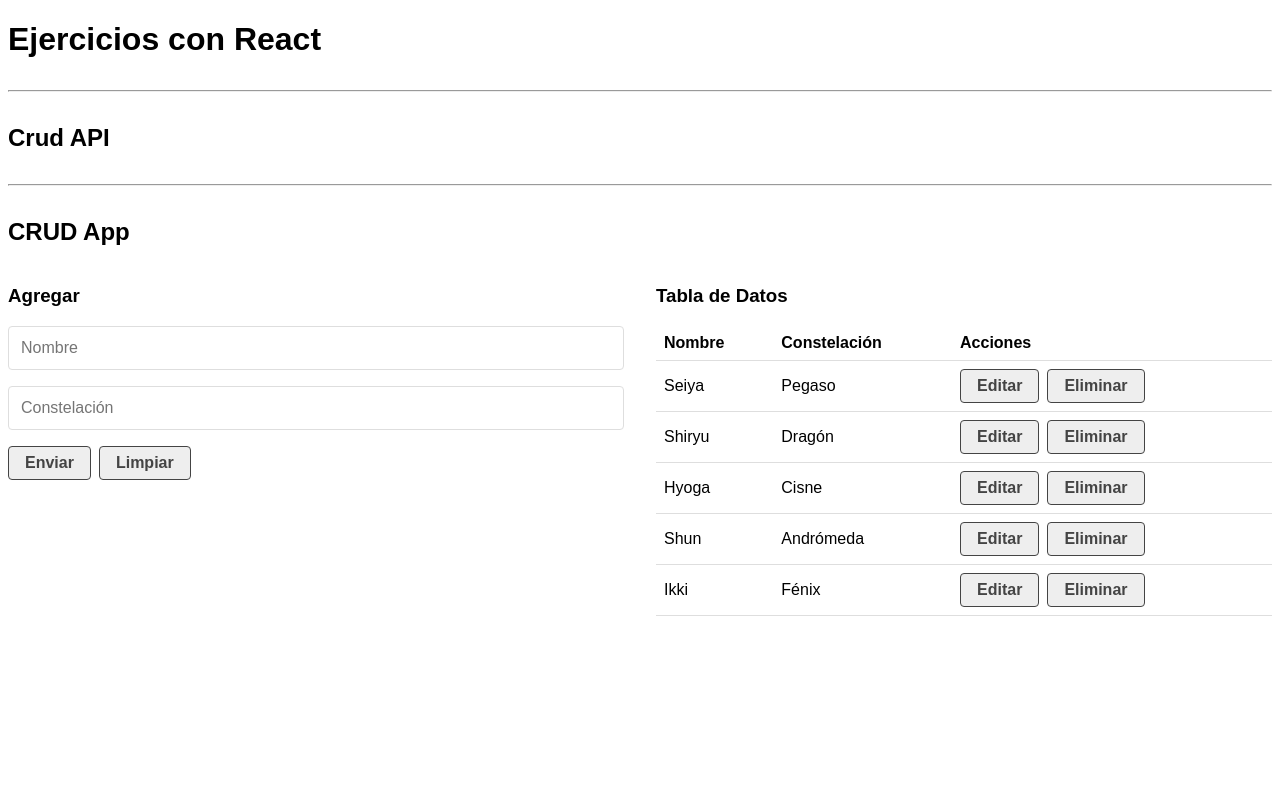
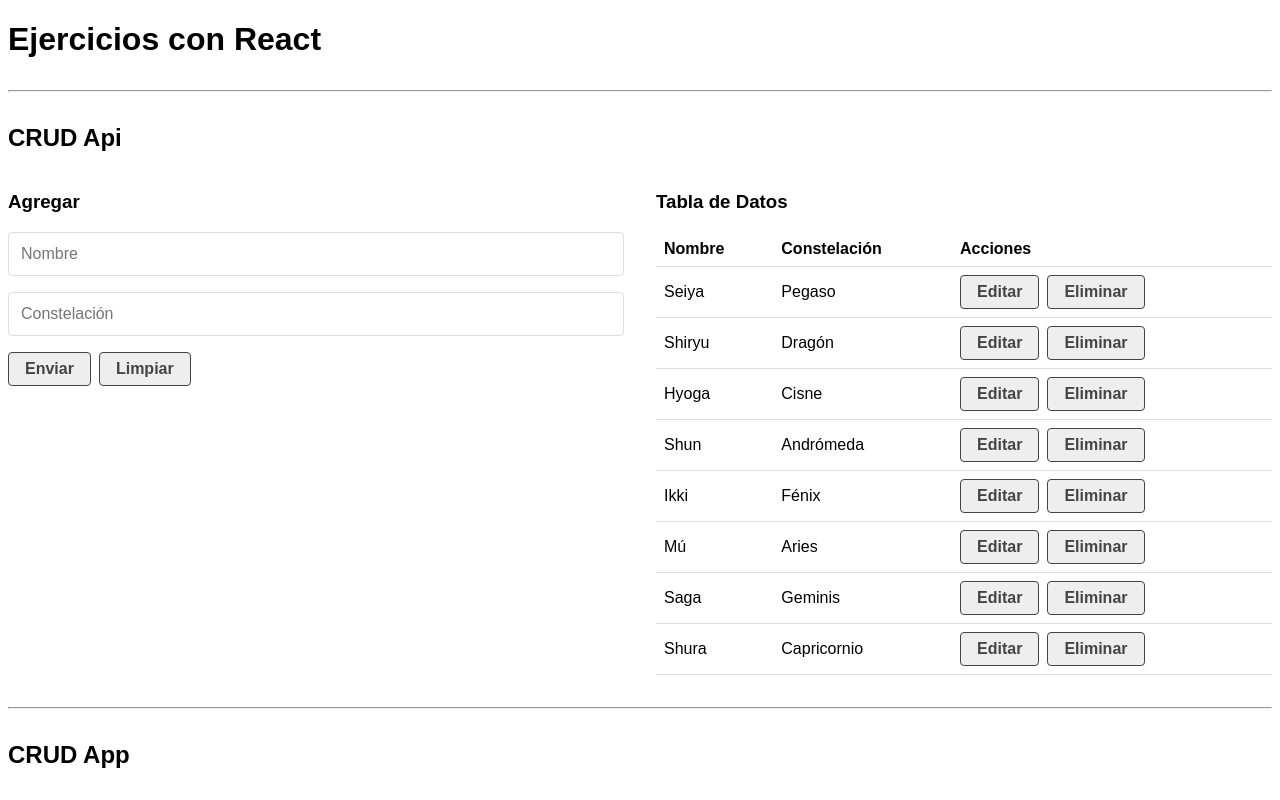
Before and after one commit to carloscarmona0829/React, a React (Create React App) app in the folder 02-react-ejercicios/: page / in a window 1280 px wide. Shown: the top 800 px of the page. Built offline with nearby package versions, Linux system fonts and the light colour scheme; data requests are answered from the project's data file.

Commit message:
Crud Api con Loader y Mensaje de error

```diff
--- a/02-react-ejercicios/package.json
+++ b/02-react-ejercicios/package.json
@@ -6,6 +6,7 @@
     "@testing-library/jest-dom": "^5.16.5",
     "@testing-library/react": "^13.4.0",
     "@testing-library/user-event": "^13.5.0",
+    "json-server": "^0.17.0",
     "react": "^18.2.0",
     "react-dom": "^18.2.0",
     "react-scripts": "5.0.1",
@@ -15,7 +16,8 @@
     "start": "react-scripts start",
     "build": "react-scripts build",
     "test": "react-scripts test",
-    "eject": "react-scripts eject"
+    "eject": "react-scripts eject",
+    "fake-api": "json-server --watch src/api/db.json --port 5000"
   },
   "eslintConfig": {
     "extends": [
--- a/02-react-ejercicios/public/index.html
+++ b/02-react-ejercicios/public/index.html
@@ -9,7 +9,7 @@
       name="description"
       content="Web site created using create-react-app"
     />
-    <link rel="apple-touch-icon" href="%PUBLIC_URL%/logo192.png" />
+    <!-- <link rel="apple-touch-icon" href="%PUBLIC_URL%/logo192.png" /> -->
     <!--
       manifest.json provides metadata used when your web app is installed on a
       user's mobile device or desktop. See https://developers.google.com/web/fundamentals/web-app-manifest/
--- /dev/null
+++ b/02-react-ejercicios/src/api/db.json
@@ -0,0 +1,44 @@
+{
+    "santos": [
+      {
+        "id": 1,
+        "name": "Seiya",
+        "constellation": "Pegaso"
+      },
+      {
+        "id": 2,
+        "name": "Shiryu",
+        "constellation": "Dragón"
+      },
+      {
+        "id": 3,
+        "name": "Hyoga",
+        "constellation": "Cisne"
+      },
+      {
+        "id": 4,
+        "name": "Shun",
+        "constellation": "Andrómeda"
+      },
+      {
+        "id": 5,
+        "name": "Ikki",
+        "constellation": "Fénix"
+      },
+      {
+        "id": 6,
+        "name": "Mú",
+        "constellation": "Aries"
+      },
+      {
+        "id": 7,
+        "name": "Saga",
+        "constellation": "Geminis"
+      },
+      {
+        "name": "Shura",
+        "constellation": "Capricornio",
+        "id": 1617237562207
+      }
+    ]
+  }
--- a/02-react-ejercicios/src/components/CrudApi.js
+++ b/02-react-ejercicios/src/components/CrudApi.js
@@ -1,7 +1,79 @@
+import React, { useEffect, useState } from "react";
+import { helpHttp } from "../helpers/helpHttp";
+import CrudForm from "./CrudForm";
+import CrudTable from "./CrudTable";
+import Loader from "./Loader";
+import Message from "./Message";
+
 const CrudApi = () => {
+  const [db, setDb] = useState(null);
+  const [dataToEdit, setDataToEdit] = useState(null);
+  //usf crea los useState
+  const [error, setError] = useState(null);
+  const [loading, setLoading] = useState(false);
+
+    let api = helpHttp();
+    let url = "http://localhost:5000/santos";
+
+  useEffect(()=>{
+    setLoading(true);
+    helpHttp()
+    .get(url).then((res)=>{
+      //console.log(res);
+      if(!res.err){
+        setDb(res);
+        setError(null);
+      }else{
+        setDb(null);
+        setError(res);
+      }
+
+      setLoading(false);
+    });
+  },[url]);
+
+  const createData = (data) => {
+    data.id = Date.now();
+    //console.log(data);
+    setDb([...db, data]);
+  };
+
+  const updateData = (data) => {
+    let newData = db.map((el) => (el.id === data.id ? data : el));
+    setDb(newData);
+  };
+
+  const deleteData = (id) => {
+    let isDelete = window.confirm(
+      `¿Estás seguro de eliminar el registro con el id '${id}'?`
+    );
+
+    if (isDelete) {
+      let newData = db.filter((el) => el.id !== id);
+      setDb(newData);
+    } else {
+      return;
+    }
+  };
+
   return (
     <div>
-      <h2>Crud API</h2>
+      <h2>CRUD Api</h2>
+      <article className="grid-1-2">
+        <CrudForm
+          createData={createData}
+          updateData={updateData}
+          dataToEdit={dataToEdit}
+          setDataToEdit={setDataToEdit}
+        />
+        {loading && <Loader />}
+        {error && <Message msg={`Error ${error.status}: ${error.statusText}`} bgColor="#dc3545" />}
+        {db && <CrudTable
+          data={db}
+          setDataToEdit={setDataToEdit}
+          deleteData={deleteData}
+        />}
+      </article>
     </div>
   );
 };
--- a/02-react-ejercicios/src/components/CrudTable.js
+++ b/02-react-ejercicios/src/components/CrudTable.js
@@ -14,14 +14,21 @@
                     </tr>
                 </thead>
                 <tbody>
-                    {data.length === 0 ? (
-                    <tr>
-                        <td colSpan="3">Sin datos</td>
-                        </tr>
-                        ):(
-                            data.map((el)=><CrudTableRow key={el.id} el={el} setDataToEdit={setDataToEdit} deleteData={deleteData} />)
-                            )}
-                </tbody>
+          {data.length > 0 ? (
+            data.map((el) => (
+              <CrudTableRow
+                key={el.id}
+                el={el}
+                setDataToEdit={setDataToEdit}
+                deleteData={deleteData}
+              />
+            ))
+          ) : (
+            <tr>
+              <td colSpan="3">Sin datos</td>
+            </tr>
+          )}
+        </tbody>
             </table>
         </div>
     );
--- /dev/null
+++ b/02-react-ejercicios/src/components/Loader.css
@@ -0,0 +1,40 @@
+.lds-ring {
+    display: inline-block;
+    position: relative;
+    width: 80px;
+    height: 80px;
+  }
+
+  .lds-ring div {
+    box-sizing: border-box;
+    display: block;
+    position: absolute;
+    width: 64px;
+    height: 64px;
+    margin: 8px;
+    border: 8px solid #000;
+    border-radius: 50%;
+    animation: lds-ring 1.2s cubic-bezier(0.5, 0, 0.5, 1) infinite;
+    border-color: #000 transparent transparent transparent;
+  }
+
+  .lds-ring div:nth-child(1) {
+    animation-delay: -0.45s;
+  }
+
+  .lds-ring div:nth-child(2) {
+    animation-delay: -0.3s;
+  }
+
+  .lds-ring div:nth-child(3) {
+    animation-delay: -0.15s;
+  }
+
+  @keyframes lds-ring {
+    0% {
+      transform: rotate(0deg);
+    }
+    100% {
+      transform: rotate(360deg);
+    }
+  }
--- /dev/null
+++ b/02-react-ejercicios/src/components/Loader.js
@@ -0,0 +1,15 @@
+import React from 'react';
+import "./Loader.css";
+
+const Loader = () => {
+    return (
+        <div className="lds-ring">
+      <div></div>
+      <div></div>
+      <div></div>
+      <div></div>
+    </div>
+     );
+};
+
+export default Loader;
--- /dev/null
+++ b/02-react-ejercicios/src/components/Message.js
@@ -0,0 +1,22 @@
+//sfc
+import React from "react";
+
+const Message = ({ msg, bgColor }) => {
+  let styles = {
+    padding: "1rem",
+    marginBottom: "1rem",
+    textAlign: "center",
+    color: "#fff",
+    fontWeight: "bold",
+    backgroundColor: bgColor,
+  };
+
+  return (
+    <div style={styles}>
+      {/* <p>{msg}</p> */}
+      <p dangerouslySetInnerHTML={{ __html: msg }} />
+    </div>
+  );
+};
+
+export default Message;
--- /dev/null
+++ b/02-react-ejercicios/src/helpers/helpHttp.js
@@ -0,0 +1,57 @@
+export const helpHttp = () => {
+    const customFetch= (endpoint, options) => {
+        const defaultHeader = {
+            accept:"aplication/json",
+        };
+
+        const controller = new AbortController();
+        options.signal = controller.signal;
+
+        options.method = options.method || "GET";
+        options.headers = options.headers
+        ? {...defaultHeader, ...options.headers}
+        :defaultHeader;
+
+        options.body = JSON.stringify(options.body) || false;
+        if(!options.body) delete options.body;
+
+        //console.log(options);
+        setTimeout(()=> controller.abort(), 3000);
+
+        return fetch(endpoint, options)
+        .then((res)=>
+        res.ok
+        ? res.json()
+        :Promise.reject({
+            err:true,
+            status:res.status || "00",
+            statusText: res.statusText || "Ocurrió un error",
+        })
+        )
+        .catch((err)=>err);
+    };
+
+    const get = (url, options = {}) => customFetch(url, options);
+
+    const post = (url, options = {}) => {
+        options.method =  "POST";
+        return customFetch(url, options);
+    };
+
+    const put = (url, options = {}) => {
+        options.method =  "PUT";
+        return customFetch(url, options);
+    };
+
+    const del = (url, options = {}) => {
+        options.method =  "DELETE";
+        return customFetch(url, options);
+    };
+
+    return {
+        get,
+        post,
+        put,
+        del,
+    };
+}
--- a/02-react-ejercicios/src/index.js
+++ b/02-react-ejercicios/src/index.js
@@ -6,9 +6,12 @@
 
 const root = ReactDOM.createRoot(document.getElementById('root'));
 root.render(
-  <React.StrictMode>
-    <App />
-  </React.StrictMode>
+  //cuando activo el StrictMode la aplicación se renderiza 2 veces y los msj de la consola salen dobles por eso los comenté y mas bien metí el App dentro de un fragmento.
+  //<React.StrictMode>
+  <>
+  <App />
+  </>
+  //</React.StrictMode>
 );
 
 // If you want to start measuring performance in your app, pass a function
```
Also changed, not shown: 1 other file (tests, documents, lock files or other folders).
